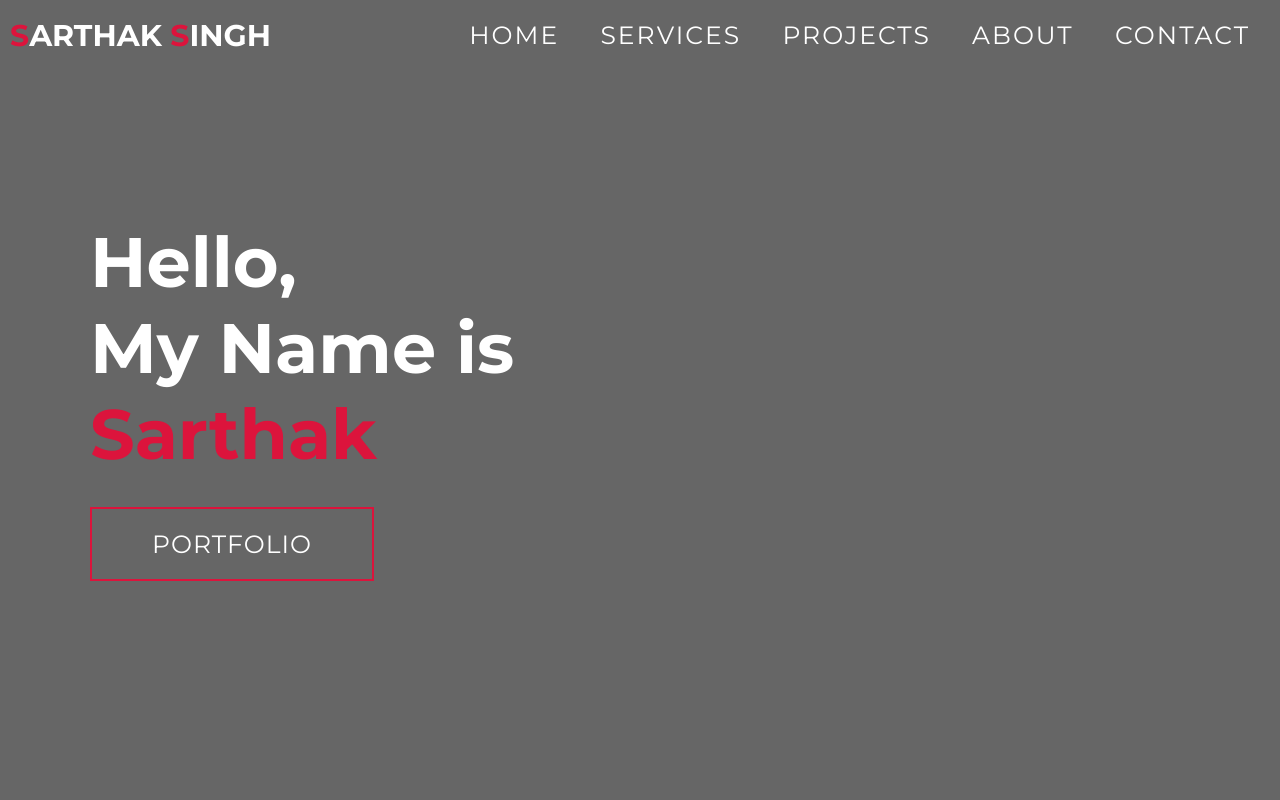
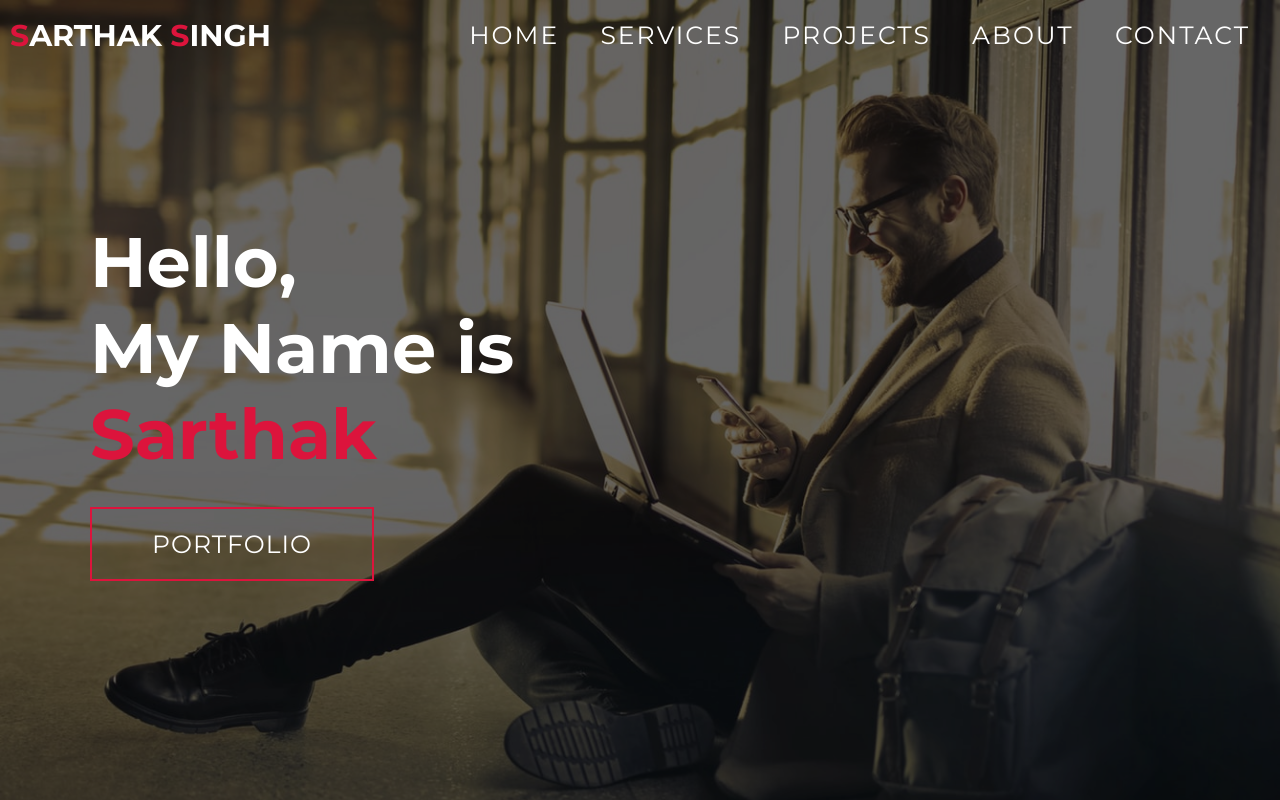
Before and after one commit to sarthaksingh007/portfolio1, a plain HTML site: page index.html in a window 1280 px wide. Shown: the top 800 px of the page. Drawn offline with Linux system fonts and the light colour scheme.

Commit message:
Update style.css

```diff
--- a/style.css
+++ b/style.css
@@ -228,7 +228,7 @@ p {
 
 /* hero section */
 #hero {
-    background-image: url(/one\ page\ website/image/hero-bg.png);
+    background-image: url(image/hero-bg.png);
     background-size: cover;
     background-position: top center;
     position: relative;
```
